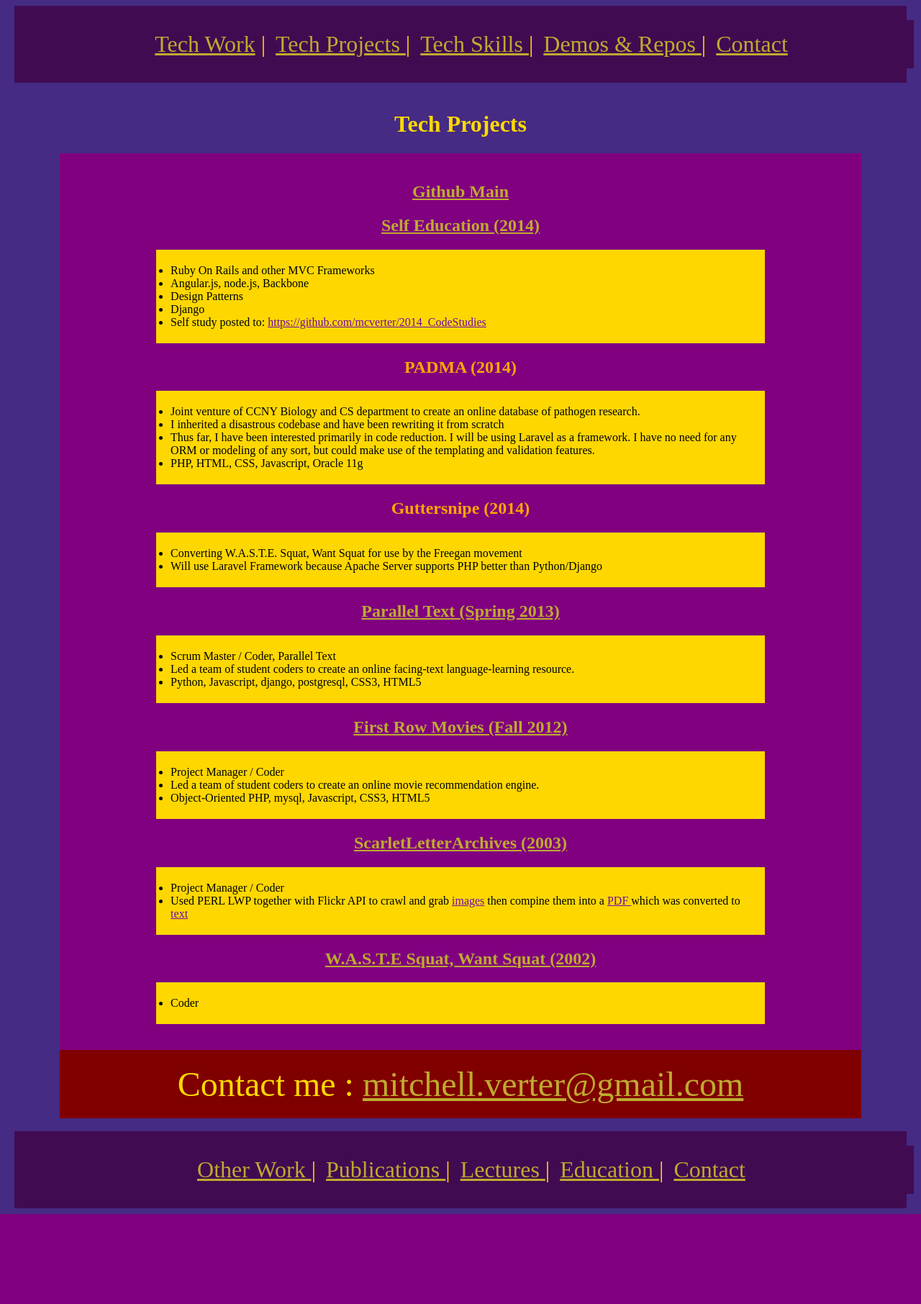
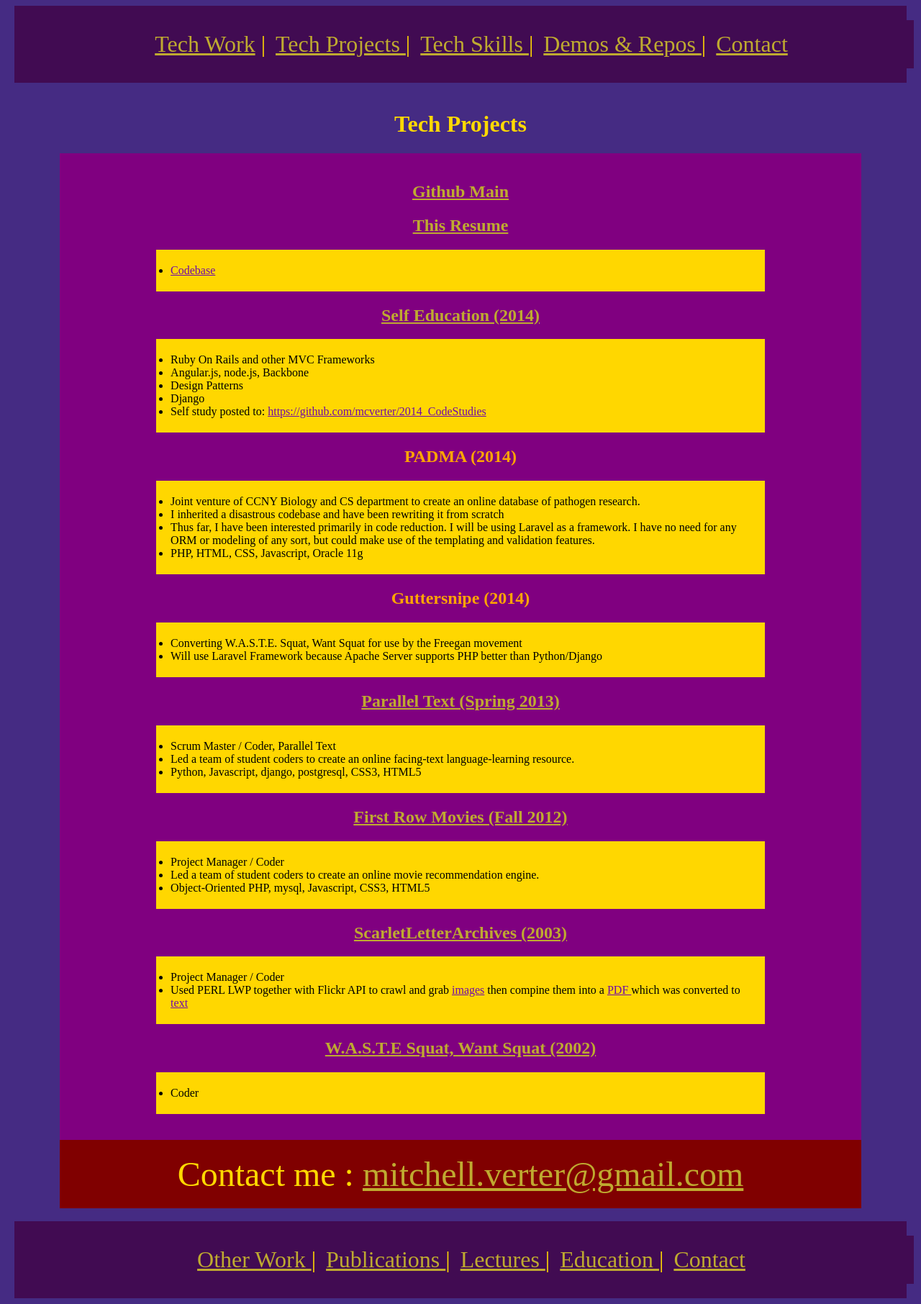
Before and after one commit to mcverter/CV_Tech_111.1, a PHP site: page /projects.php in a window 1280 px wide. Shown: the whole page at 72% size. Before the commit the page ends 1687 px from the top, so only its background shows below. Run offline with PHP 8.4, Linux system fonts and the light colour scheme.

Commit message:
adding resume repo to resume

```diff
--- a/projects.php
+++ b/projects.php
@@ -1,6 +1,12 @@
 <?php include("header.php");  make_header("Tech Projects")?>
 
+
 <h2> <a target="_blank" href="https://github.com/mcverter">Github Main </a></h2>
+
+<h2> <a target="_blank" href="http://waste.org/~roadrunner/JobSearch/"> This Resume </a> </h2>
+<ul>
+    <li> <a target="_blank" href="https://github.com/mcverter/CV_Tech_111.1"> Codebase </a></li>
+</ul>
 
 <h2> <a target="_blank" href="https://github.com/mcverter/2014_CodeStudies"> Self Education (2014) </a> </h2>
 <ul>
```
